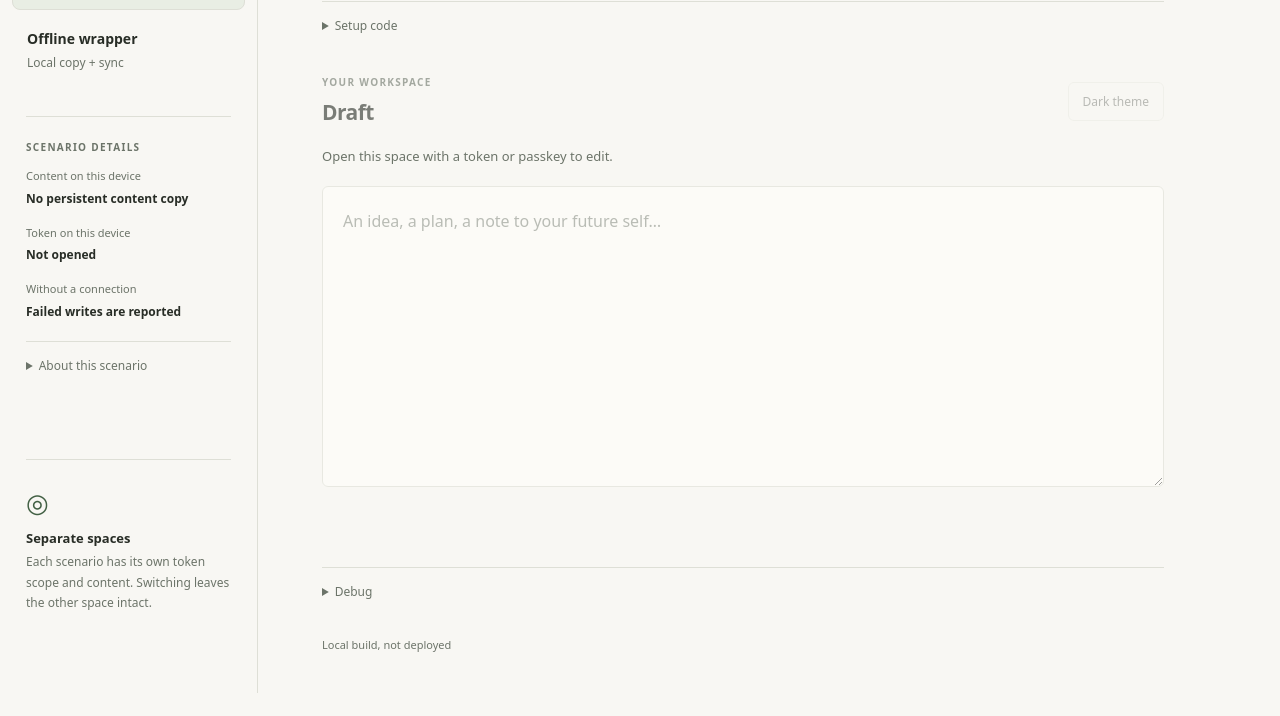
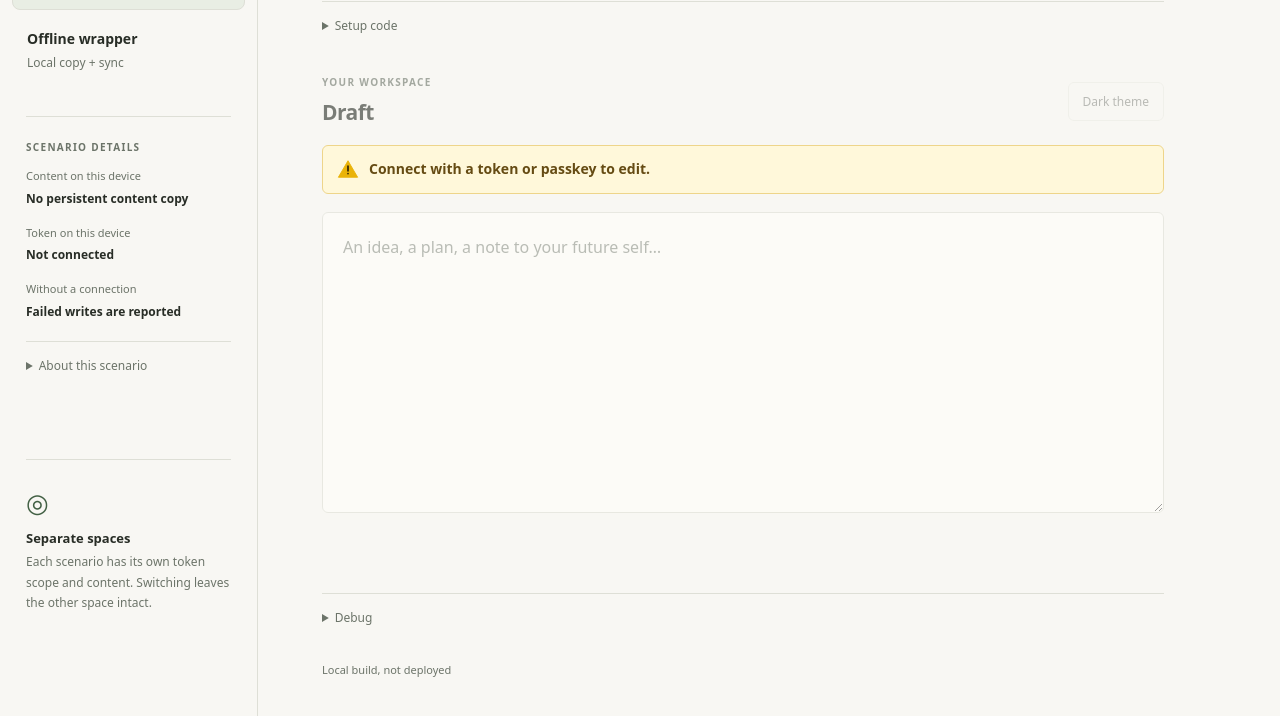
Before and after one commit to Froussios/burrow-storage, a website with bundled scripts: page demo/v2.html in a window 1280 px wide. Shown: the part 204-920 px from the top of the page. Before the commit the page ends 897 px from the top, so only its background shows below. Built offline with nearby package versions, Linux system fonts and the light colour scheme; some packages are replaced by stand-ins of ours.

Commit message:
Emphasize the connection requirement in the demo
Use an amber notice with a yellow alert icon above the disabled draft. Replace user-facing open wording with connect language.

```diff
--- a/demo/v2.css
+++ b/demo/v2.css
@@ -7,6 +7,10 @@
   --tint: #e9eee4;
   --field: #fffefa;
   --warn: #965527;
+  --notice-bg: #fff8da;
+  --notice-border: #eed58a;
+  --notice-fg: #654b13;
+  --notice-icon: #eab308;
   color-scheme: light;
   font:
     16px/1.6 system-ui,
@@ -23,6 +27,10 @@
   --tint: #2d3c2b;
   --field: #222921;
   --warn: #edb27e;
+  --notice-bg: #332b14;
+  --notice-border: #6f5b24;
+  --notice-fg: #f4dda0;
+  --notice-icon: #facc15;
   color-scheme: dark;
 }
 * {
@@ -392,6 +400,23 @@ button:disabled {
   padding: 0 0 24px;
   min-width: 0;
 }
+.setup-notice {
+  display: flex;
+  align-items: center;
+  gap: 10px;
+  padding: 12px 14px;
+  border: 1px solid var(--notice-border);
+  border-radius: 6px;
+  background: var(--notice-bg);
+  color: var(--notice-fg);
+  font-size: 14px;
+  font-weight: 600;
+  line-height: 1.6;
+}
+.setup-notice-icon {
+  flex: none;
+  color: var(--notice-icon);
+}
 #workspace:disabled .row,
 #workspace:disabled textarea {
   opacity: 0.6;
--- a/demo/v2.html
+++ b/demo/v2.html
@@ -44,7 +44,7 @@
             </div>
             <div>
               <dt>Token on this device</dt>
-              <dd id="scenario-token">Not opened</dd>
+              <dd id="scenario-token">Not connected</dd>
             </div>
             <div>
               <dt>Without a connection</dt>
@@ -100,7 +100,7 @@
                   spellcheck="false"
                   placeholder="XXXX-XXXX-…"
                 />
-                <button type="submit">Open</button>
+                <button type="submit">Connect</button>
               </form>
               <div class="remember-option">
                 <label class="remember-choice" for="remember-returning">
@@ -127,9 +127,9 @@
                     role="tooltip"
                     hidden
                     >This demo saves this scenario's token, unencrypted, in
-                    localStorage so it can reopen next visit. The library does
-                    not store it. Anyone who can read your browser's files can
-                    use it. Keep a separate copy.</span
+                    localStorage so it can reconnect next visit. The library
+                    does not store it. Anyone who can read your browser's files
+                    can use it. Keep a separate copy.</span
                   >
                 </span>
               </div>
@@ -180,9 +180,9 @@
                     role="tooltip"
                     hidden
                     >This demo saves this scenario's token, unencrypted, in
-                    localStorage so it can reopen next visit. The library does
-                    not store it. Anyone who can read your browser's files can
-                    use it. Keep a separate copy.</span
+                    localStorage so it can reconnect next visit. The library
+                    does not store it. Anyone who can read your browser's files
+                    can use it. Keep a separate copy.</span
                   >
                 </span>
               </div>
@@ -211,8 +211,30 @@
                 Dark theme
               </button>
             </div>
-            <p id="workspace-hint" class="hint">
-              Open this space with a token or passkey to edit.
+            <p id="workspace-hint" class="setup-notice">
+              <svg
+                class="setup-notice-icon"
+                viewBox="0 0 24 24"
+                width="22"
+                height="22"
+                aria-hidden="true"
+                focusable="false"
+              >
+                <path
+                  d="M12 3 1.5 21h21L12 3Z"
+                  fill="currentColor"
+                  stroke="currentColor"
+                  stroke-linejoin="round"
+                />
+                <path
+                  d="M12 9v5m0 3v.01"
+                  fill="none"
+                  stroke="#3c2e07"
+                  stroke-width="2"
+                  stroke-linecap="round"
+                />
+              </svg>
+              <span>Connect with a token or passkey to edit.</span>
             </p>
             <textarea
               id="draft"
--- a/demo/v2.js
+++ b/demo/v2.js
@@ -291,7 +291,7 @@
         ? "This demo saved the token on this device. Keep a separate copy in case browser data is cleared."
         : source === "passkey" || source === "new passkey"
           ? "This demo has not stored your token. Use the passkey to get it again, or write the token down."
-          : "This demo has not stored your token. Write it down or save it in your password manager before leaving; otherwise you cannot reopen this data.";
+          : "This demo has not stored your token. Write it down or save it in your password manager before leaving; otherwise you cannot restore access to this data.";
     $("data-copy").textContent = scenario.offline
       ? "Encrypted in the store, plus an unencrypted content copy in this browser for offline use."
       : "Only in the store, encrypted. No persistent content copy on this device.";
@@ -317,7 +317,7 @@
     $("code").textContent = "";
     $("remember-new").checked = false;
     $("remember-returning").checked = false;
-    $("scenario-token").textContent = "Not opened";
+    $("scenario-token").textContent = "Not connected";
     hideTooltips();
     updateCustodyChoice();
     applyTheme("light");
@@ -391,7 +391,7 @@
             ? "No passkey was used. Try again, or use a storage token."
             : e.code === "bad-token"
               ? "That token is not right. Check it and try again."
-              : `Could not open your storage (${e.code ?? e.name}).`,
+              : `Could not connect to your storage (${e.code ?? e.name}).`,
       );
       return false;
     } finally {
@@ -568,7 +568,7 @@
         }
       } else
         say(
-          `Could not open your storage (${e?.code ?? e?.name}). Reload to try again.`,
+          `Could not connect to your storage (${e?.code ?? e?.name}). Reload to try again.`,
         );
     }
   } else locked();
```
